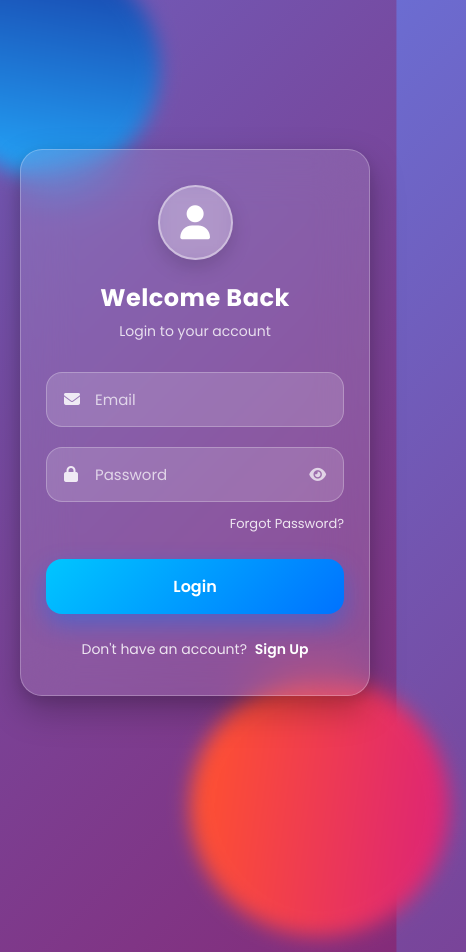
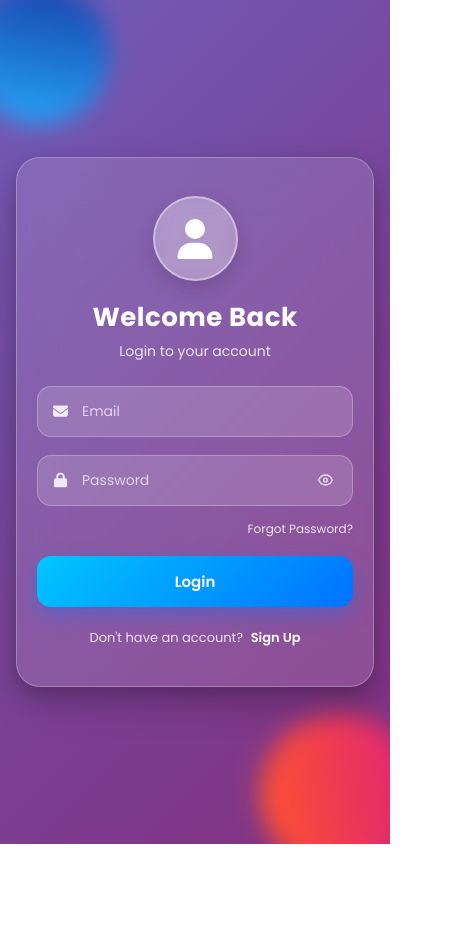
Before and after one commit to liaqatwebdev-boop/glassmorphism-login-form, a plain HTML site: page index.html in a window 390 px wide. Shown: the whole page, 466 px wide, since content can reach past the window. After the commit the page ends 844 px from the top, so only its background shows below. Drawn offline with Linux system fonts and the light colour scheme.

Commit message:
Refactor login form for responsiveness and SVG icons
Updated viewport meta tag, adjusted styles for responsiveness, replaced Font Awesome icons with inline SVGs, and improved JavaScript logic for password visibility and message display.

```diff
--- a/index.html
+++ b/index.html
@@ -1,124 +1,122 @@
 <!DOCTYPE html>
 <html lang="en">
-
 <head>
   <meta charset="UTF-8">
-  <meta name="viewport" content="width=device-width, initial-scale=1.0">
+  <meta name="viewport" content="width=device-width, initial-scale=1.0, maximum-scale=1.0, user-scalable=no">
   <title>Glassmorphism Login Form</title>
 
-  <!-- Font Awesome Icons -->
-  <link rel="stylesheet" href="https://cdnjs.cloudflare.com/ajax/libs/font-awesome/6.4.0/css/all.min.css">
-  <!-- Google Fonts -->
+  <!-- Google Fonts (optional: agar load na ho to sans-serif fallback use hoga) -->
   <link rel="preconnect" href="https://fonts.googleapis.com">
   <link rel="preconnect" href="https://fonts.gstatic.com" crossorigin>
   <link href="https://fonts.googleapis.com/css2?family=Poppins:wght@300;400;500;600;700&display=swap" rel="stylesheet">
 
   <style>
-    /* CSS Reset & Base Styles */
-    * {
+    /* 1. Global Box-Sizing & Reset */
+    *, *::before, *::after {
       margin: 0;
       padding: 0;
       box-sizing: border-box;
       font-family: 'Poppins', sans-serif;
     }
 
+    /* 2. Strictly Controlled Viewport Container (Prevents All Scrollbars) */
+    html, body {
+      width: 100%;
+      height: 100%;
+      height: 100dvh;
+      max-width: 100vw;
+      max-height: 100dvh;
+      overflow: hidden !important;
+      touch-action: manipulation;
+    }
+
     body {
-      min-height: 100vh;
       display: flex;
       justify-content: center;
       align-items: center;
       background: linear-gradient(135deg, #667eea 0%, #764ba2 50%, #89216b 100%);
       background-size: 200% 200%;
       animation: gradientBG 12s ease infinite;
-      overflow: hidden;
-      padding: 20px;
+      padding: 16px;
       position: relative;
     }
 
-    /* Animated Dynamic Background Elements */
     @keyframes gradientBG {
-      0% {
-        background-position: 0% 50%;
-      }
-
-      50% {
-        background-position: 100% 50%;
-      }
-
-      100% {
-        background-position: 0% 50%;
-      }
+      0% { background-position: 0% 50%; }
+      50% { background-position: 100% 50%; }
+      100% { background-position: 0% 50%; }
     }
 
-    /* Floating Abstract Spheres for Glass Reflection */
+    /* 3. Responsive Animated Background Floating Elements */
     .shape {
       position: absolute;
       border-radius: 50%;
-      filter: blur(10px);
+      filter: blur(12px);
       z-index: 1;
+      pointer-events: none;
     }
 
     .shape-1 {
-      width: 220px;
-      height: 220px;
+      width: clamp(140px, 35vw, 220px);
+      height: clamp(140px, 35vw, 220px);
       background: linear-gradient(#1845ad, #23a2f6);
-      top: -60px;
-      left: -60px;
-      animation: floatShape 8s ease-in-out infinite alternate;
+      top: -30px;
+      left: -30px;
+      animation: floatShape1 8s ease-in-out infinite alternate;
     }
 
     .shape-2 {
-      width: 260px;
-      height: 260px;
+      width: clamp(160px, 40vw, 260px);
+      height: clamp(160px, 40vw, 260px);
       background: linear-gradient(to right, #ff512f, #dd2476);
-      bottom: -80px;
-      right: -60px;
-      animation: floatShape 10s ease-in-out infinite alternate-reverse;
+      bottom: -40px;
+      right: -30px;
+      animation: floatShape2 10s ease-in-out infinite alternate-reverse;
     }
 
-    @keyframes floatShape {
-      0% {
-        transform: translateY(0px) rotate(0deg);
-      }
-
-      100% {
-        transform: translateY(25px) rotate(15deg);
-      }
+    @keyframes floatShape1 {
+      0% { transform: translateY(0px) rotate(0deg); }
+      100% { transform: translateY(20px) rotate(15deg); }
     }
 
-    /* Main Glass Card Container */
+    @keyframes floatShape2 {
+      0% { transform: translateY(0px) rotate(0deg); }
+      100% { transform: translateY(-20px) rotate(-15deg); }
+    }
+
+    /* 4. Responsive Main Glass Container */
     .login-container {
       width: 100%;
-      max-width: 420px;
+      max-width: 400px;
       z-index: 2;
+      display: flex;
+      justify-content: center;
+      align-items: center;
     }
 
     .glass {
+      width: 100%;
       position: relative;
       background: rgba(255, 255, 255, 0.12);
       backdrop-filter: blur(25px);
       -webkit-backdrop-filter: blur(25px);
       border: 1px solid rgba(255, 255, 255, 0.25);
-      border-radius: 28px;
-      padding: 45px 35px;
+      border-radius: 24px;
+      padding: clamp(24px, 5vh, 38px) clamp(20px, 5vw, 32px);
       box-shadow: 0 15px 35px rgba(0, 0, 0, 0.25),
-        0 5px 15px rgba(0, 0, 0, 0.1);
+                  0 5px 15px rgba(0, 0, 0, 0.1);
       text-align: center;
       transition: transform 0.3s ease, box-shadow 0.3s ease;
     }
 
-    .glass:hover {
-      box-shadow: 0 20px 45px rgba(0, 0, 0, 0.3);
-    }
-
-    /* Avatar Circle */
+    /* 5. Responsive Avatar Circle */
     .avatar-box {
-      width: 90px;
-      height: 90px;
+      width: clamp(65px, 12vh, 85px);
+      height: clamp(65px, 12vh, 85px);
       background: rgba(255, 255, 255, 0.25);
       border: 2px solid rgba(255, 255, 255, 0.4);
       border-radius: 50%;
-      margin: 0 auto 20px auto;
+      margin: 0 auto clamp(12px, 2vh, 20px) auto;
       display: flex;
       justify-content: center;
       align-items: center;
@@ -126,32 +124,40 @@
       backdrop-filter: blur(10px);
     }
 
-    .avatar-box i {
-      font-size: 42px;
+    /* Inline SVG icons (replaces Font Awesome - no external loading needed) */
+    .icon {
+      display: block;
+      fill: currentColor;
+      flex-shrink: 0;
+    }
+
+    .avatar-box .icon {
+      width: clamp(30px, 5vh, 40px);
+      height: clamp(30px, 5vh, 40px);
       color: #ffffff;
     }
 
-    /* Titles */
+    /* 6. Titles & Subtitles */
     .glass h2 {
       color: #ffffff;
-      font-size: 28px;
+      font-size: clamp(22px, 4vh, 26px);
       font-weight: 700;
       letter-spacing: 0.5px;
-      margin-bottom: 6px;
+      margin-bottom: 4px;
     }
 
     .glass p.subtitle {
-      color: rgba(255, 255, 255, 0.8);
-      font-size: 14px;
+      color: rgba(255, 255, 255, 0.85);
+      font-size: clamp(12px, 2vh, 14px);
       font-weight: 400;
-      margin-bottom: 30px;
+      margin-bottom: clamp(16px, 3vh, 24px);
     }
 
-    /* Form & Inputs */
+    /* 7. Inputs and Form Layout */
     form {
       display: flex;
       flex-direction: column;
-      gap: 20px;
+      gap: clamp(12px, 2.2vh, 18px);
     }
 
     .input-box {
@@ -159,24 +165,25 @@
       width: 100%;
     }
 
-    .input-box i.input-icon {
+    .input-box .input-icon {
       position: absolute;
-      left: 18px;
+      left: 16px;
       top: 50%;
       transform: translateY(-50%);
+      width: 15px;
+      height: 15px;
       color: rgba(255, 255, 255, 0.85);
-      font-size: 16px;
-      transition: color 0.3s ease;
+      pointer-events: none;
     }
 
     .input-box input {
       width: 100%;
-      padding: 15px 48px 15px 48px;
+      padding: clamp(11px, 1.8vh, 14px) 44px;
       background: rgba(255, 255, 255, 0.15);
       border: 1px solid rgba(255, 255, 255, 0.25);
-      border-radius: 16px;
+      border-radius: 14px;
       outline: none;
-      font-size: 15px;
+      font-size: 14px;
       color: #ffffff;
       font-weight: 400;
       transition: all 0.3s ease;
@@ -188,39 +195,59 @@
 
     .input-box input:focus {
       background: rgba(255, 255, 255, 0.22);
-      border-color: rgba(255, 255, 255, 0.7);
-      box-shadow: 0 0 15px rgba(255, 255, 255, 0.2);
+      border-color: rgba(255, 255, 255, 0.75);
+      box-shadow: 0 0 12px rgba(255, 255, 255, 0.2);
     }
 
-    /* Password Toggle Icon */
+    /* Eye Toggle Icon */
     .toggle-password {
       position: absolute;
-      right: 18px;
+      right: 16px;
       top: 50%;
       transform: translateY(-50%);
-      color: rgba(255, 255, 255, 0.7);
+      width: 23px;
+      height: 23px;
+      padding: 4px;
+      color: rgba(255, 255, 255, 0.75);
       cursor: pointer;
-      font-size: 15px;
       transition: color 0.3s ease;
+      background: none;
+      border: none;
+      display: flex;
+      align-items: center;
+      justify-content: center;
     }
+
+    .toggle-password .icon {
+      width: 15px;
+      height: 15px;
+      fill: none;
+      stroke: currentColor;
+      stroke-width: 2.2;
+      stroke-linecap: round;
+      stroke-linejoin: round;
+    }
+
+    .toggle-password .eye-off { display: none; }
+    .toggle-password.visible .eye-on { display: none; }
+    .toggle-password.visible .eye-off { display: block; }
 
     .toggle-password:hover {
       color: #ffffff;
     }
 
-    /* Forgot Password Link */
+    /* Options / Forgot Password */
     .options-row {
       display: flex;
       justify-content: flex-end;
-      margin-top: -8px;
-      margin-bottom: 5px;
+      margin-top: -4px;
     }
 
     .forgot-link {
       color: rgba(255, 255, 255, 0.85);
-      font-size: 13px;
+      font-size: 12px;
       text-decoration: none;
-      transition: color 0.3s ease, text-decoration 0.3s ease;
+      transition: color 0.3s ease;
     }
 
     .forgot-link:hover {
@@ -228,26 +255,24 @@
       text-decoration: underline;
     }
 
-    /* Submit Button */
+    /* Glowing Submit Button */
     .btn {
       width: 100%;
-      padding: 15px;
+      padding: clamp(11px, 1.8vh, 14px);
       background: linear-gradient(135deg, #00c6ff 0%, #0072ff 100%);
       border: none;
-      border-radius: 16px;
+      border-radius: 14px;
       color: #ffffff;
-      font-size: 16px;
+      font-size: 15px;
       font-weight: 600;
       cursor: pointer;
-      box-shadow: 0 10px 25px rgba(0, 114, 255, 0.4);
+      box-shadow: 0 8px 20px rgba(0, 114, 255, 0.35);
       transition: all 0.3s ease;
-      position: relative;
-      overflow: hidden;
     }
 
     .btn:hover {
       transform: translateY(-2px);
-      box-shadow: 0 12px 30px rgba(0, 114, 255, 0.6);
+      box-shadow: 0 10px 25px rgba(0, 114, 255, 0.55);
       background: linear-gradient(135deg, #0072ff 0%, #00c6ff 100%);
     }
 
@@ -255,11 +280,11 @@
       transform: translateY(0);
     }
 
-    /* Signup Text */
+    /* Signup Prompt */
     p.signup {
-      margin-top: 25px;
+      margin-top: clamp(16px, 2.5vh, 22px);
       color: rgba(255, 255, 255, 0.85);
-      font-size: 14px;
+      font-size: 13px;
     }
 
     p.signup a {
@@ -267,73 +292,80 @@
       font-weight: 600;
       text-decoration: none;
       margin-left: 4px;
-      border-bottom: 1px transparent solid;
-      transition: border-color 0.3s ease;
+      transition: border-bottom 0.2s ease;
     }
 
     p.signup a:hover {
-      border-color: #ffffff;
+      border-bottom: 1px solid #ffffff;
     }
 
-    /* Notification / Message Alert Box */
+    /* Alert Message Box */
     .message-box {
       display: none;
-      padding: 12px;
-      border-radius: 12px;
-      font-size: 13px;
-      margin-bottom: 15px;
+      padding: 8px 12px;
+      border-radius: 10px;
+      font-size: 12px;
+      margin-bottom: 12px;
       text-align: center;
       transition: all 0.3s ease;
     }
 
     .message-box.success {
-      background: rgba(46, 213, 115, 0.25);
-      border: 1px solid rgba(46, 213, 115, 0.5);
+      background: rgba(46, 213, 115, 0.3);
+      border: 1px solid rgba(46, 213, 115, 0.6);
       color: #ffffff;
     }
 
     .message-box.error {
-      background: rgba(255, 71, 87, 0.25);
-      border: 1px solid rgba(255, 71, 87, 0.5);
+      background: rgba(255, 71, 87, 0.3);
+      border: 1px solid rgba(255, 71, 87, 0.6);
       color: #ffffff;
     }
 
-    /* Responsive Design Adjustments */
-    @media (max-width: 480px) {
+    /* 8. Ultra-Compact Media Queries for Small Heights */
+    @media (max-height: 600px) {
       .glass {
-        padding: 35px 25px;
-        border-radius: 22px;
+        padding: 16px 20px;
       }
-
       .avatar-box {
-        width: 75px;
-        height: 75px;
+        width: 50px;
+        height: 50px;
+        margin-bottom: 8px;
       }
-
-      .avatar-box i {
-        font-size: 34px;
+      .avatar-box .icon {
+        width: 24px;
+        height: 24px;
       }
-
       .glass h2 {
-        font-size: 24px;
+        font-size: 20px;
+      }
+      .glass p.subtitle {
+        margin-bottom: 12px;
+      }
+      form {
+        gap: 10px;
+      }
+      p.signup {
+        margin-top: 12px;
       }
     }
   </style>
 </head>
-
 <body>
 
   <!-- Abstract Floating Background Shapes -->
   <div class="shape shape-1"></div>
   <div class="shape shape-2"></div>
 
-  <!-- Main Login Card Container -->
+  <!-- Main Glassmorphism Form Container -->
   <div class="login-container">
     <div class="glass">
 
-      <!-- Avatar Icon Header -->
+      <!-- Avatar Header (User Icon) -->
       <div class="avatar-box">
-        <i class="fa-solid fa-user"></i>
+        <svg class="icon" viewBox="0 0 448 512" aria-hidden="true">
+          <path d="M224 256A128 128 0 1 0 224 0a128 128 0 1 0 0 256zm-45.7 48C79.8 304 0 383.8 0 482.3C0 498.7 13.3 512 29.7 512H418.3c16.4 0 29.7-13.3 29.7-29.7C448 383.8 368.2 304 269.7 304H178.3z"/>
+        </svg>
       </div>
 
       <h2>Welcome Back</h2>
@@ -345,17 +377,44 @@
       <!-- Form Inputs -->
       <form id="loginForm" onsubmit="handleLogin(event)">
 
-        <!-- Email Field -->
+        <!-- Email Input -->
         <div class="input-box">
-          <i class="fa-solid fa-envelope input-icon"></i>
-          <input type="email" id="email" placeholder="Email" required autocomplete="email">
+          <svg class="icon input-icon" viewBox="0 0 512 512" aria-hidden="true">
+            <path d="M48 64C21.5 64 0 85.5 0 112c0 15.1 7.1 29.3 19.2 38.4L236.8 313.6c11.4 8.5 27 8.5 38.4 0L492.8 150.4c12.1-9.1 19.2-23.3 19.2-38.4c0-26.5-21.5-48-48-48H48zM0 176V384c0 35.3 28.7 64 64 64H448c35.3 0 64-28.7 64-64V176L294.4 339.2c-22.8 17.1-54 17.1-76.8 0L0 176z"/>
+          </svg>
+          <input
+            type="email"
+            id="email"
+            placeholder="Email"
+            required
+            autocomplete="email"
+          >
         </div>
 
-        <!-- Password Field -->
+        <!-- Password Input -->
         <div class="input-box">
-          <i class="fa-solid fa-lock input-icon"></i>
-          <input type="password" id="password" placeholder="Password" required autocomplete="current-password">
-          <i class="fa-solid fa-eye toggle-password" id="togglePassword" onclick="togglePasswordVisibility()"></i>
+          <svg class="icon input-icon" viewBox="0 0 448 512" aria-hidden="true">
+            <path d="M144 144v48H304V144c0-44.2-35.8-80-80-80s-80 35.8-80 80zM80 192V144C80 64.5 144.5 0 224 0s144 64.5 144 144v48h16c35.3 0 64 28.7 64 64V448c0 35.3-28.7 64-64 64H64c-35.3 0-64-28.7-64-64V256c0-35.3 28.7-64 64-64H80z"/>
+          </svg>
+          <input
+            type="password"
+            id="password"
+            placeholder="Password"
+            required
+            autocomplete="current-password"
+          >
+          <button type="button" class="toggle-password" id="togglePassword" onclick="togglePasswordVisibility()" aria-label="Show or hide password">
+            <!-- Eye (password hidden) -->
+            <svg class="icon eye-on" viewBox="0 0 24 24" aria-hidden="true">
+              <path d="M1 12s4-8 11-8 11 8 11 8-4 8-11 8-11-8-11-8z"/>
+              <circle cx="12" cy="12" r="3"/>
+            </svg>
+            <!-- Eye slash (password visible) -->
+            <svg class="icon eye-off" viewBox="0 0 24 24" aria-hidden="true">
+              <path d="M17.94 17.94A10.07 10.07 0 0 1 12 20c-7 0-11-8-11-8a18.45 18.45 0 0 1 5.06-5.94M9.9 4.24A9.12 9.12 0 0 1 12 4c7 0 11 8 11 8a18.5 18.5 0 0 1-2.16 3.19m-6.72-1.07a3 3 0 1 1-4.24-4.24"/>
+              <line x1="1" y1="1" x2="23" y2="23"/>
+            </svg>
+          </button>
         </div>
 
         <!-- Options / Forgot Link -->
@@ -375,25 +434,23 @@
     </div>
   </div>
 
-  <!-- JavaScript Interaction Logic -->
+  <!-- Interactive JavaScript Logic -->
   <script>
-    // 1. Password Visibility Toggle Function
+    // 1. Password Visibility Toggle
     function togglePasswordVisibility() {
       const passwordInput = document.getElementById('password');
-      const toggleIcon = document.getElementById('togglePassword');
+      const toggleBtn = document.getElementById('togglePassword');
 
       if (passwordInput.type === 'password') {
         passwordInput.type = 'text';
-        toggleIcon.classList.remove('fa-eye');
-        toggleIcon.classList.add('fa-eye-slash');
+        toggleBtn.classList.add('visible');
       } else {
         passwordInput.type = 'password';
-        toggleIcon.classList.remove('fa-eye-slash');
-        toggleIcon.classList.add('fa-eye');
+        toggleBtn.classList.remove('visible');
       }
     }
 
-    // 2. Notification Alert Box Display Handler
+    // 2. Notification Message Box Display Logic
     function showMessage(text, type) {
       const msgBox = document.getElementById('messageBox');
       msgBox.innerText = text;
@@ -402,10 +459,10 @@
 
       setTimeout(() => {
         msgBox.style.display = 'none';
-      }, 4000);
+      }, 3500);
     }
 
-    // 3. Form Submission Simulation Logic
+    // 3. Form Submission Handling
     function handleLogin(event) {
       event.preventDefault();
 
@@ -429,10 +486,10 @@
         submitBtn.disabled = false;
 
         showMessage('Login successful! Welcome back.', 'success');
-      }, 1500);
+      }, 1200);
     }
 
-    // 4. Action Handlers for Forgot Password & Signup Links
+    // 4. Action Handlers for Forgot Link and Signup Prompt
     function handleForgotPassword(e) {
       e.preventDefault();
       showMessage('Password reset link sent to your email.', 'success');
@@ -440,9 +497,8 @@
 
     function handleSignup(e) {
       e.preventDefault();
-      showMessage('Redirecting to Registration Page...', 'success');
+      showMessage('Redirecting to Sign Up page...', 'success');
     }
   </script>
 </body>
-
 </html>
```
